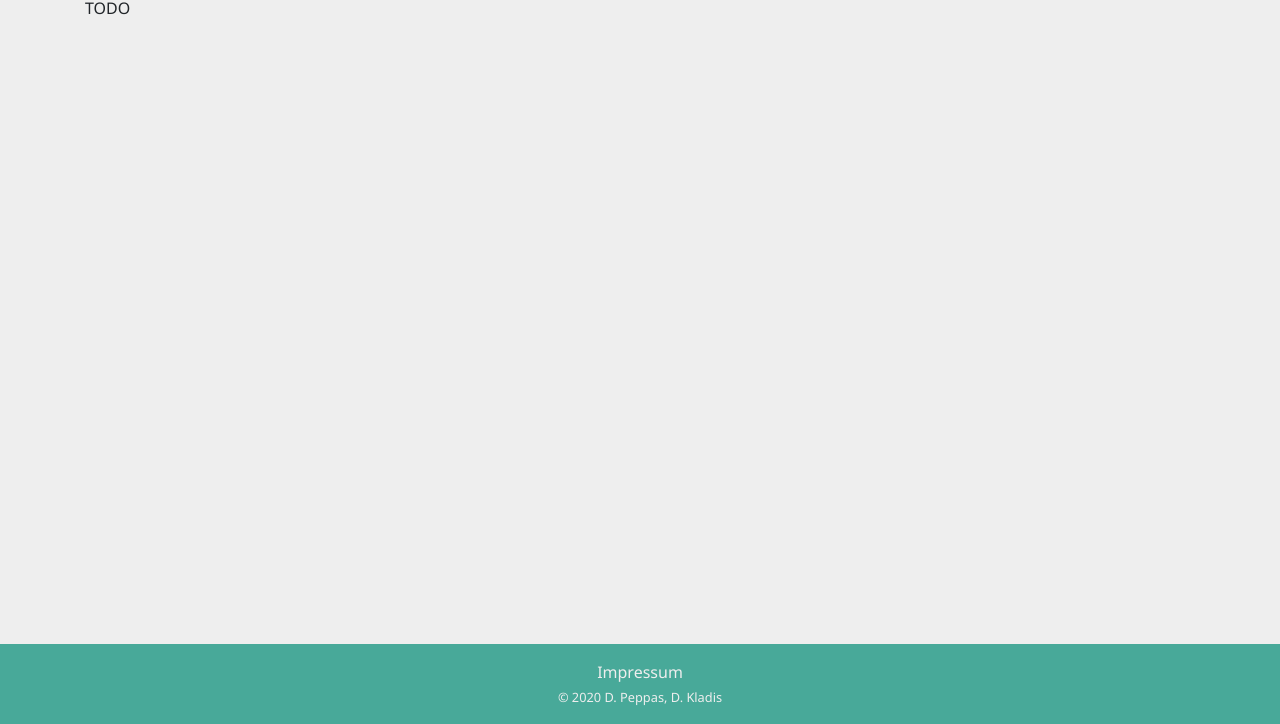
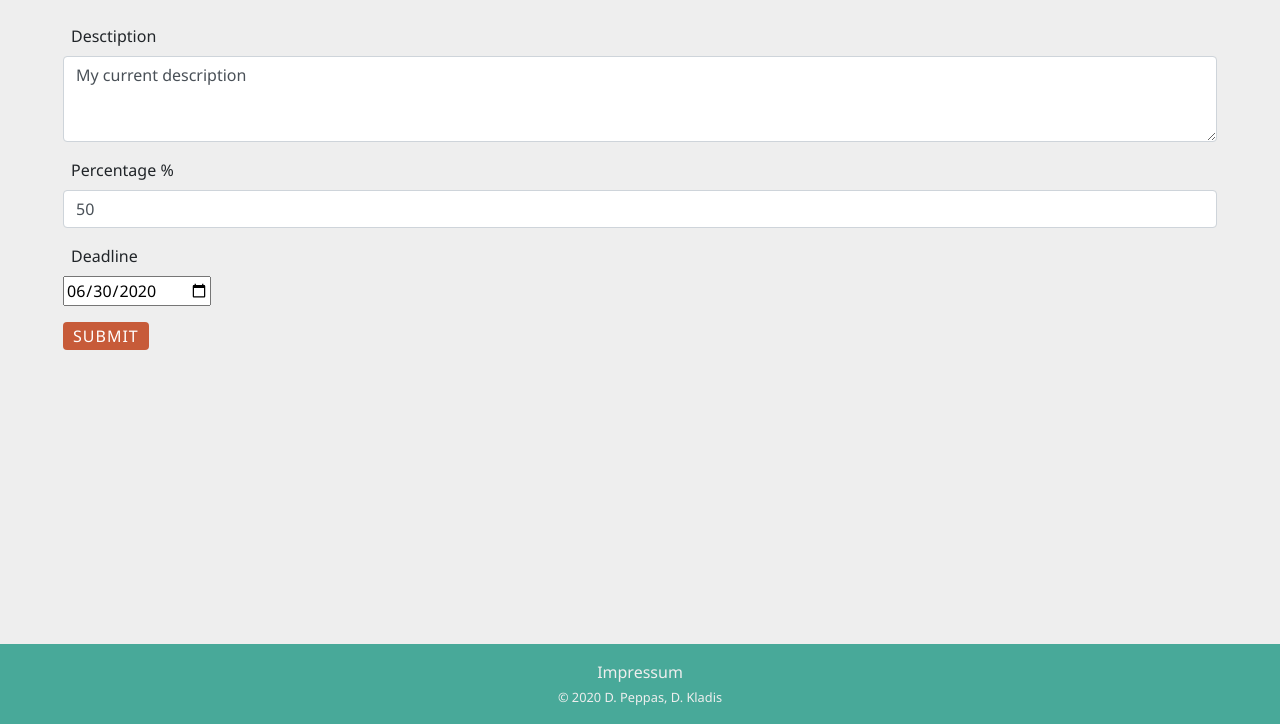
Before and after one commit to peppasd/sksys_ss20_ue, a plain HTML site: page edit.html in a window 1280 px wide. Shown: the part 76-800 px from the top of the page. Drawn offline with nearby package versions, Linux system fonts and the light colour scheme.

Commit message:
edit page #5

```diff
--- a/howto.html
+++ b/edit.html
@@ -40,9 +40,6 @@
 					<li class="nav-item px-md-5">
 						<a class="nav-link" href="add.html">Add</a>
 					</li>
-					<li class="nav-item px-md-5 active">
-						<a class="nav-link" href="howto.html">How-To</a>
-					</li>
 				</ul>
 			</div>
 		</nav>
@@ -50,8 +47,34 @@
 
 	<!-- Begin page content -->
 	<main role="main" class="flex-shrink-0">
-		<div class="container">
-			TODO
+		<div class="container-fluid">
+			<div class ="row">
+				<div class="col mx-md-5">
+					<form>
+						<!-- Description -->
+						<div class="form-group">
+							<label>&ensp;Desctiption</label>
+							<textarea class="form-control md-textarea" placeholder="Text here." rows="3">My current description</textarea>
+						</div>
+
+						<!--Percent-->
+						<div class="form-group">
+							<label>&ensp;Percentage</label>
+							<span id="perc">%</span>
+							<input type="number" min="0" max="100" placeholder="100" class="form-control" value="50">
+						</div>
+
+						<!--Deadline-->
+						<div class="form-group">
+							<label>&ensp;Deadline</label>
+							<div>
+								<input type="date" name="deadline" value="2020-06-30">
+							</div>
+						</div>
+						<button class="btn btn-primary" style="background-color:#C75B39; border-color:#C75B39" type="submit">Submit</button>
+					</form>
+				</div>
+			</div>
 		</div>
 	</main>
 
```
Also changed, not shown: add.html (+1 -5 lines), impressum.html (+0 -3 lines), index.html (+4 -7 lines).
